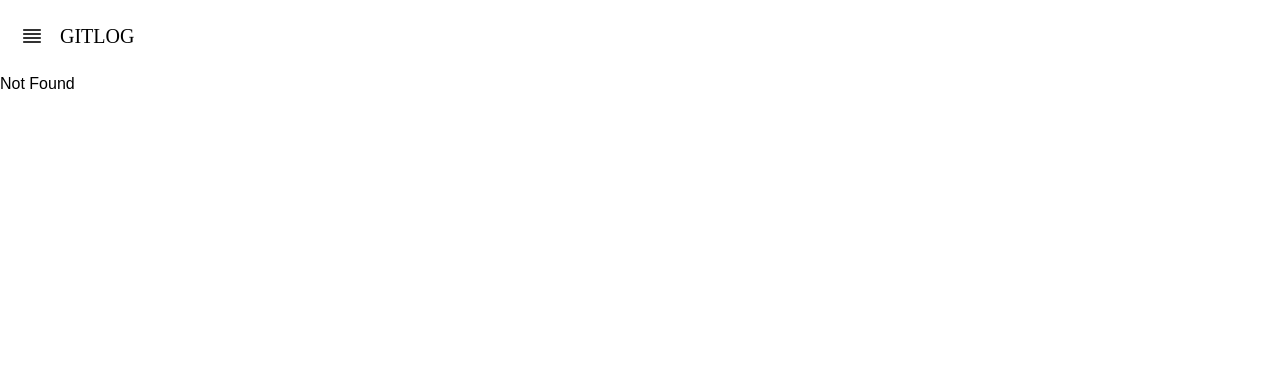
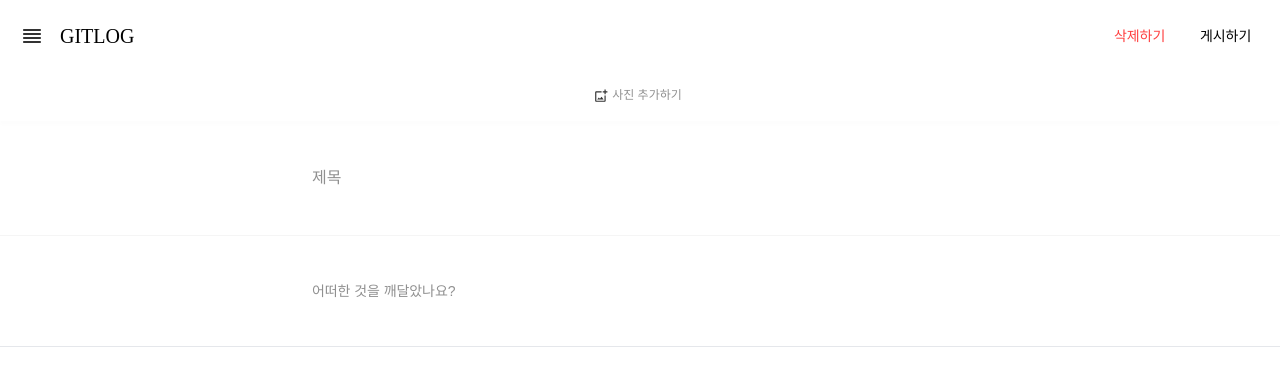
Before and after one commit to Leets-Official/8th-FE-ItoR, a React (Vite) app: page /write in a window 1280 px wide. Before the commit this address had no page. Shown: the top 386 px of the page. Built offline with nearby package versions, Linux system fonts and the light colour scheme; a web font is replaced by a local one.

Commit message:
feat: 블로그 작성 페이지 UI - 게시 흐름 구현

```diff
--- a/src/app/layout/MainLayout.tsx
+++ b/src/app/layout/MainLayout.tsx
@@ -1,22 +1,28 @@
 import { Outlet, useMatches } from '@tanstack/react-router';
 import { PageHeader } from '@/shared/ui/header/PageHeader';
+import { ToastProvider } from '@/shared/ui/toast/ToastProvider';
 
 /** @returns 페이지별 헤더와 반응형 콘텐츠 영역을 제공하는 공통 레이아웃 */
 function MainLayout() {
-  const headerVariant = useMatches({
-    select: (matches) => matches.at(-1)?.staticData.headerVariant ?? 'ver4',
+  const header = useMatches({
+    select: (matches) => ({
+      variant: matches.at(-1)?.staticData.headerVariant ?? 'ver4',
+      formId: matches.at(-1)?.staticData.headerFormId,
+    }),
   });
 
   return (
+    <ToastProvider>
       <div className="flex min-h-dvh w-full flex-col bg-white">
         <div className="sticky top-0 z-50 w-full shrink-0">
-        <PageHeader variant={headerVariant} />
+          <PageHeader variant={header.variant} formId={header.formId} />
         </div>
 
         <main className="flex w-full flex-1 flex-col">
           <Outlet />
         </main>
       </div>
+    </ToastProvider>
   );
 }
 
--- a/src/app/routeTree.gen.ts
+++ b/src/app/routeTree.gen.ts
@@ -12,6 +12,7 @@ import { Route as rootRouteImport } from './routes/__root'
 import { Route as IndexRouteImport } from './routes/index'
 import { Route as DetailRouteImport } from './routes/detail'
 import { Route as RegisterRouteImport } from './routes/register'
+import { Route as WriteRouteImport } from './routes/write'
 
 const IndexRoute = IndexRouteImport.update({
   id: '/',
@@ -28,35 +29,44 @@ const RegisterRoute = RegisterRouteImport.update({
   path: '/register',
   getParentRoute: () => rootRouteImport,
 } as any)
+const WriteRoute = WriteRouteImport.update({
+  id: '/write',
+  path: '/write',
+  getParentRoute: () => rootRouteImport,
+} as any)
 
 export interface FileRoutesByFullPath {
   '/': typeof IndexRoute
   '/detail': typeof DetailRoute
   '/register': typeof RegisterRoute
+  '/write': typeof WriteRoute
 }
 export interface FileRoutesByTo {
   '/': typeof IndexRoute
   '/detail': typeof DetailRoute
   '/register': typeof RegisterRoute
+  '/write': typeof WriteRoute
 }
 export interface FileRoutesById {
   __root__: typeof rootRouteImport
   '/': typeof IndexRoute
   '/detail': typeof DetailRoute
   '/register': typeof RegisterRoute
+  '/write': typeof WriteRoute
 }
 export interface FileRouteTypes {
   fileRoutesByFullPath: FileRoutesByFullPath
-  fullPaths: '/' | '/detail' | '/register'
+  fullPaths: '/' | '/detail' | '/register' | '/write'
   fileRoutesByTo: FileRoutesByTo
-  to: '/' | '/detail' | '/register'
-  id: '__root__' | '/' | '/detail' | '/register'
+  to: '/' | '/detail' | '/register' | '/write'
+  id: '__root__' | '/' | '/detail' | '/register' | '/write'
   fileRoutesById: FileRoutesById
 }
 export interface RootRouteChildren {
   IndexRoute: typeof IndexRoute
   DetailRoute: typeof DetailRoute
   RegisterRoute: typeof RegisterRoute
+  WriteRoute: typeof WriteRoute
 }
 
 declare module '@tanstack/react-router' {
@@ -82,6 +92,13 @@ declare module '@tanstack/react-router' {
       preLoaderRoute: typeof RegisterRouteImport
       parentRoute: typeof rootRouteImport
     }
+    '/write': {
+      id: '/write'
+      path: '/write'
+      fullPath: '/write'
+      preLoaderRoute: typeof WriteRouteImport
+      parentRoute: typeof rootRouteImport
+    }
   }
 }
 
@@ -89,6 +106,7 @@ const rootRouteChildren: RootRouteChildren = {
   IndexRoute: IndexRoute,
   DetailRoute: DetailRoute,
   RegisterRoute: RegisterRoute,
+  WriteRoute: WriteRoute,
 }
 export const routeTree = rootRouteImport
   ._addFileChildren(rootRouteChildren)
--- a/src/app/router.tsx
+++ b/src/app/router.tsx
@@ -5,6 +5,7 @@ import type { PageHeaderVariant } from '@/shared/ui/header/PageHeader';
 declare module '@tanstack/react-router' {
   interface StaticDataRouteOption {
     headerVariant?: PageHeaderVariant;
+    headerFormId?: string;
   }
 }
 
--- /dev/null
+++ b/src/app/routes/write.tsx
@@ -0,0 +1,11 @@
+import { createFileRoute } from '@tanstack/react-router';
+import { WRITE_BLOG_FORM_ID } from '@/features/write/model/writeBlog';
+import WriteBlogPage from '@/pages/write/WriteBlogPage';
+
+export const Route = createFileRoute('/write')({
+  component: WriteBlogPage,
+  staticData: {
+    headerVariant: 'ver3',
+    headerFormId: WRITE_BLOG_FORM_ID,
+  },
+});
--- /dev/null
+++ b/src/features/write/hooks/useWriteBlogSubmit.ts
@@ -0,0 +1,38 @@
+import type { FormEvent } from 'react';
+import { useNavigate } from '@tanstack/react-router';
+
+import { useToast } from '@/shared/ui/toast/toastContext';
+
+/** @returns 필수 입력값 검사와 임시 게시 동작을 수행하는 함수 */
+export function useWriteBlogSubmit() {
+  const navigate = useNavigate();
+  const { showToast } = useToast();
+
+  async function submitWriteBlog(event: FormEvent<HTMLFormElement>) {
+    event.preventDefault();
+
+    const formData = new FormData(event.currentTarget);
+    const title = String(formData.get('title') ?? '').trim();
+    const content = formData
+      .getAll('content')
+      .map((value) => String(value))
+      .join('')
+      .trim();
+
+    if (!title) {
+      showToast({ variant: 'negative', message: '제목을 입력해주세요' });
+      return;
+    }
+
+    if (!content) {
+      showToast({ variant: 'negative', message: '본문 내용을 입력해주세요' });
+      return;
+    }
+
+    // TODO API 연결 후 블로그 생성이 성공하면 생성된 ID의 상세 페이지로 이동하고 저장 완료 토스트를 표시합니다.
+    await navigate({ to: '/detail' });
+    showToast({ variant: 'positive', message: '저장되었습니다!' });
+  }
+
+  return { submitWriteBlog };
+}
--- /dev/null
+++ b/src/features/write/model/writeBlog.ts
@@ -0,0 +1 @@
+export const WRITE_BLOG_FORM_ID = 'write-blog-form';
--- /dev/null
+++ b/src/pages/write/WriteBlogPage.tsx
@@ -0,0 +1,48 @@
+import { ArticleSection } from '@/features/write/components/ArticleSection';
+import { TitleSection } from '@/features/write/components/TitleSection';
+import { useArticleEditor } from '@/features/write/hooks/useArticleEditor';
+import { useWriteBlogSubmit } from '@/features/write/hooks/useWriteBlogSubmit';
+import { WRITE_BLOG_FORM_ID } from '@/features/write/model/writeBlog';
+import { AddHeader } from '@/shared/ui/header/AddHeader';
+
+const WRITE_HEADER_ACTIONS = ['photo'] as const;
+
+/** @returns 블로그 글 작성 UI가 배치될 반응형 콘텐츠 틀 */
+function WriteBlogPage() {
+  const { submitWriteBlog } = useWriteBlogSubmit();
+  const {
+    blocks,
+    focusTextBlockId,
+    imageInputRef,
+    openImagePicker,
+    handleImageChange,
+    updateTextBlock,
+    removeImageBlock,
+  } = useArticleEditor();
+
+  return (
+    <section className="flex h-fit w-full flex-col items-center">
+      <AddHeader actions={WRITE_HEADER_ACTIONS} onAction={openImagePicker} />
+      <input
+        ref={imageInputRef}
+        type="file"
+        accept="image/*"
+        className="hidden"
+        multiple
+        onChange={handleImageChange}
+      />
+
+      <form id={WRITE_BLOG_FORM_ID} className="w-full" onSubmit={submitWriteBlog}>
+        <TitleSection />
+        <ArticleSection
+          blocks={blocks}
+          focusTextBlockId={focusTextBlockId}
+          onTextChange={updateTextBlock}
+          onRemoveImage={removeImageBlock}
+        />
+      </form>
+    </section>
+  );
+}
+
+export default WriteBlogPage;
--- a/src/shared/ui/button/ActiveButton.tsx
+++ b/src/shared/ui/button/ActiveButton.tsx
@@ -5,6 +5,7 @@ type ActiveButtonProps = {
   text: string;
   width?: number;
   height?: number;
+  onClick?: () => void;
 };
 
 /**
@@ -12,12 +13,14 @@ type ActiveButtonProps = {
  * text: 오른쪽에 표시할 텍스트
  * width: 선택적으로 지정하는 버튼 너비(px)
  * height: 선택적으로 지정하는 버튼 높이(px)
+ * onClick: 버튼 클릭 시 실행할 함수
  * @returns 누르는 동안 배경색이 바뀌는 아이콘·텍스트 버튼
  */
-export function ActiveButton({ icon, text, width, height }: ActiveButtonProps) {
+export function ActiveButton({ icon, text, width, height, onClick }: ActiveButtonProps) {
   return (
     <button
       type="button"
+      onClick={onClick}
       style={{ width, height }}
       className="text-12-regular inline-flex h-fit w-fit items-center justify-center gap-1 rounded-sm bg-transparent px-2 py-1 pt-0.5 text-gray-56 active:bg-gray-90"
     >
--- a/src/shared/ui/header/AddHeader.tsx
+++ b/src/shared/ui/header/AddHeader.tsx
@@ -1,12 +1,38 @@
-import { ActiveButton } from '../button/ActiveButton';
 import { AddPhotoAlternateIcon, FolderOpenIcon } from '@/shared/assets/icons/icons';
 
-/** @returns 사진과 파일 추가 버튼을 표시하는 헤더 */
-export function AddHeader() {
+import { ActiveButton } from '../button/ActiveButton';
+
+export type AddHeaderAction = 'photo' | 'file';
+
+type AddHeaderProps = {
+  actions?: readonly AddHeaderAction[];
+  onAction?: (action: AddHeaderAction) => void;
+};
+
+const DEFAULT_ACTIONS: readonly AddHeaderAction[] = ['photo', 'file'];
+
+const actionConfig = {
+  photo: {
+    icon: AddPhotoAlternateIcon,
+    text: '사진 추가하기',
+  },
+  file: {
+    icon: FolderOpenIcon,
+    text: '파일 추가하기',
+  },
+};
+
+/** @returns 선택한 추가 작업 버튼을 표시하고 클릭한 작업을 전달하는 헤더 */
+export function AddHeader({ actions = DEFAULT_ACTIONS, onAction }: AddHeaderProps) {
   return (
     <header className="flex h-fit w-full items-center justify-center gap-8 bg-[rgba(255,255,255,0.9)] py-3 pl-3 pr-4 shadow-[0_4px_4px_rgba(0,0,0,0.01)] backdrop-blur-[4px]">
-      <ActiveButton icon={AddPhotoAlternateIcon} text="사진 추가하기" />
-      <ActiveButton icon={FolderOpenIcon} text="파일 추가하기" />
+      {actions.map((action) => {
+        const { icon, text } = actionConfig[action];
+
+        return (
+          <ActiveButton key={action} icon={icon} text={text} onClick={() => onAction?.(action)} />
+        );
+      })}
     </header>
   );
 }
--- a/src/shared/ui/header/PageHeader.tsx
+++ b/src/shared/ui/header/PageHeader.tsx
@@ -8,36 +8,44 @@ export type PageHeaderVariant = 'ver1' | 'ver2' | 'ver3' | 'ver4';
 type PageHeaderProps = {
   /** ver1: 깃로그 작성 / ver2: 채팅·더보기 / ver3: 삭제·게시 / ver4: 우측 버튼 없음 */
   variant: PageHeaderVariant;
+  formId?: string;
 };
 
 const rightContent = {
-  ver1: (
+  ver1: () => (
     <div className="flex items-center gap-1 rounded-[25px] px-3 py-2 text-gray-56">
       <Icon source={CreateIcon} size="icon-24" />
       <span className="text-14-regular">깃로그 쓰기</span>
     </div>
   ),
-  ver2: (
+  ver2: () => (
     <div className="flex items-center gap-2">
       <IconButton icon={ChatIcon} />
       <IconButton icon={MoreVertIcon} />
     </div>
   ),
-  ver3: (
+  ver3: (formId?: string) => (
     <div className="flex items-center gap-2.5">
-      <div className="flex h-fit w-[76px] items-center gap-1 rounded-[25px] px-3 py-2">
+      <button
+        type="button"
+        className="flex h-fit w-[76px] items-center gap-1 rounded-[25px] px-3 py-2"
+      >
         <span className="text-14-regular text-negative">삭제하기</span>
-      </div>
-      <div className="flex h-fit w-[76px] items-center gap-1 rounded-[25px] px-3 py-2">
+      </button>
+      <button
+        type="submit"
+        form={formId}
+        className="flex h-fit w-[76px] items-center gap-1 rounded-[25px] px-3 py-2"
+      >
         <span className="text-14-regular text-black">게시하기</span>
-      </div>
+      </button>
     </div>
   ),
-  ver4: null,
+  ver4: () => null,
 };
 
 /** @returns 선택한 variant의 우측 영역을 표시하는 페이지 헤더 */
-export function PageHeader({ variant }: PageHeaderProps) {
+export function PageHeader({ variant, formId }: PageHeaderProps) {
   return (
     <header className="flex h-fit w-full items-center justify-between bg-[rgba(255,255,255,0.9)] py-4 pl-3 pr-4 backdrop-blur-sm">
       <div className="flex items-center gap-2">
@@ -45,7 +53,7 @@ export function PageHeader({ variant }: PageHeaderProps) {
         <Logo />
       </div>
 
-      {rightContent[variant]}
+      {rightContent[variant](formId)}
     </header>
   );
 }
--- /dev/null
+++ b/src/shared/ui/toast/ToastProvider.tsx
@@ -0,0 +1,43 @@
+import { useEffect, useState, type ReactNode } from 'react';
+
+import { CustomToast } from './CustomToast';
+import { ToastContext, type Toast } from './toastContext';
+
+type ToastProviderProps = {
+  children: ReactNode;
+};
+
+/** @returns 앱 전역에서 호출한 토스트를 최상단 중앙에 표시하는 Provider */
+export function ToastProvider({ children }: ToastProviderProps) {
+  const [toast, setToast] = useState<Toast | null>(null);
+
+  useEffect(() => {
+    if (!toast) {
+      return;
+    }
+
+    const timeoutId = window.setTimeout(() => setToast(null), 3000);
+
+    return () => window.clearTimeout(timeoutId);
+  }, [toast]);
+
+  function showToast(nextToast: Toast) {
+    setToast(nextToast);
+  }
+
+  function hideToast() {
+    setToast(null);
+  }
+
+  return (
+    <ToastContext.Provider value={{ showToast, hideToast }}>
+      {children}
+
+      {toast ? (
+        <div className="fixed left-1/2 top-[137px] z-[60] -translate-x-1/2">
+          <CustomToast variant={toast.variant} message={toast.message} />
+        </div>
+      ) : null}
+    </ToastContext.Provider>
+  );
+}
--- /dev/null
+++ b/src/shared/ui/toast/toastContext.ts
@@ -0,0 +1,24 @@
+import { createContext, useContext } from 'react';
+
+export type Toast = {
+  variant: 'positive' | 'negative';
+  message: string;
+};
+
+export type ToastContextValue = {
+  showToast: (toast: Toast) => void;
+  hideToast: () => void;
+};
+
+export const ToastContext = createContext<ToastContextValue | null>(null);
+
+/** @returns 전역 토스트를 표시하거나 숨기는 함수 */
+export function useToast() {
+  const context = useContext(ToastContext);
+
+  if (!context) {
+    throw new Error('useToast는 ToastProvider 내부에서 사용해야 합니다.');
+  }
+
+  return context;
+}
```
Lines whose indentation alone changed are shown as unchanged.
